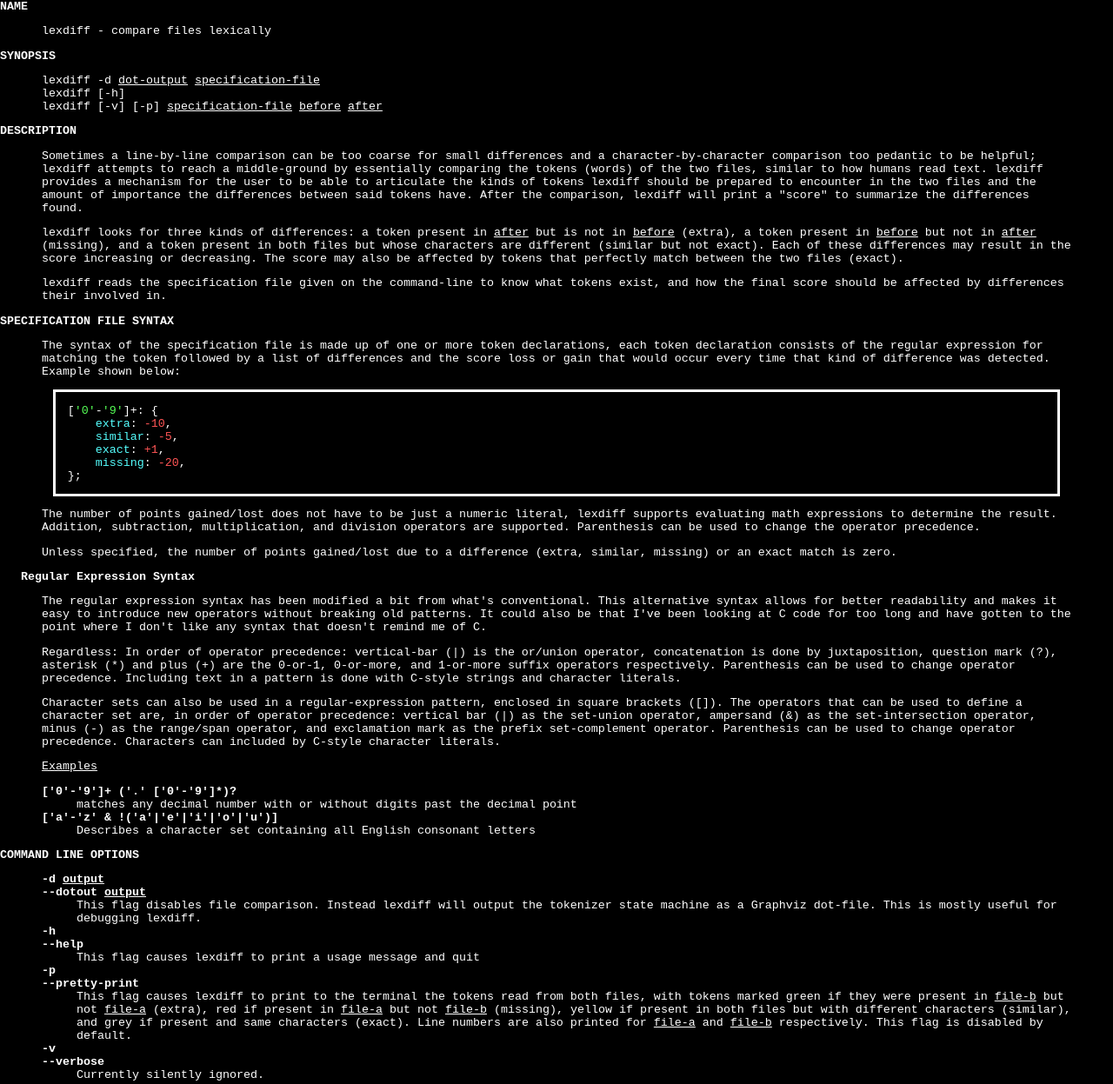
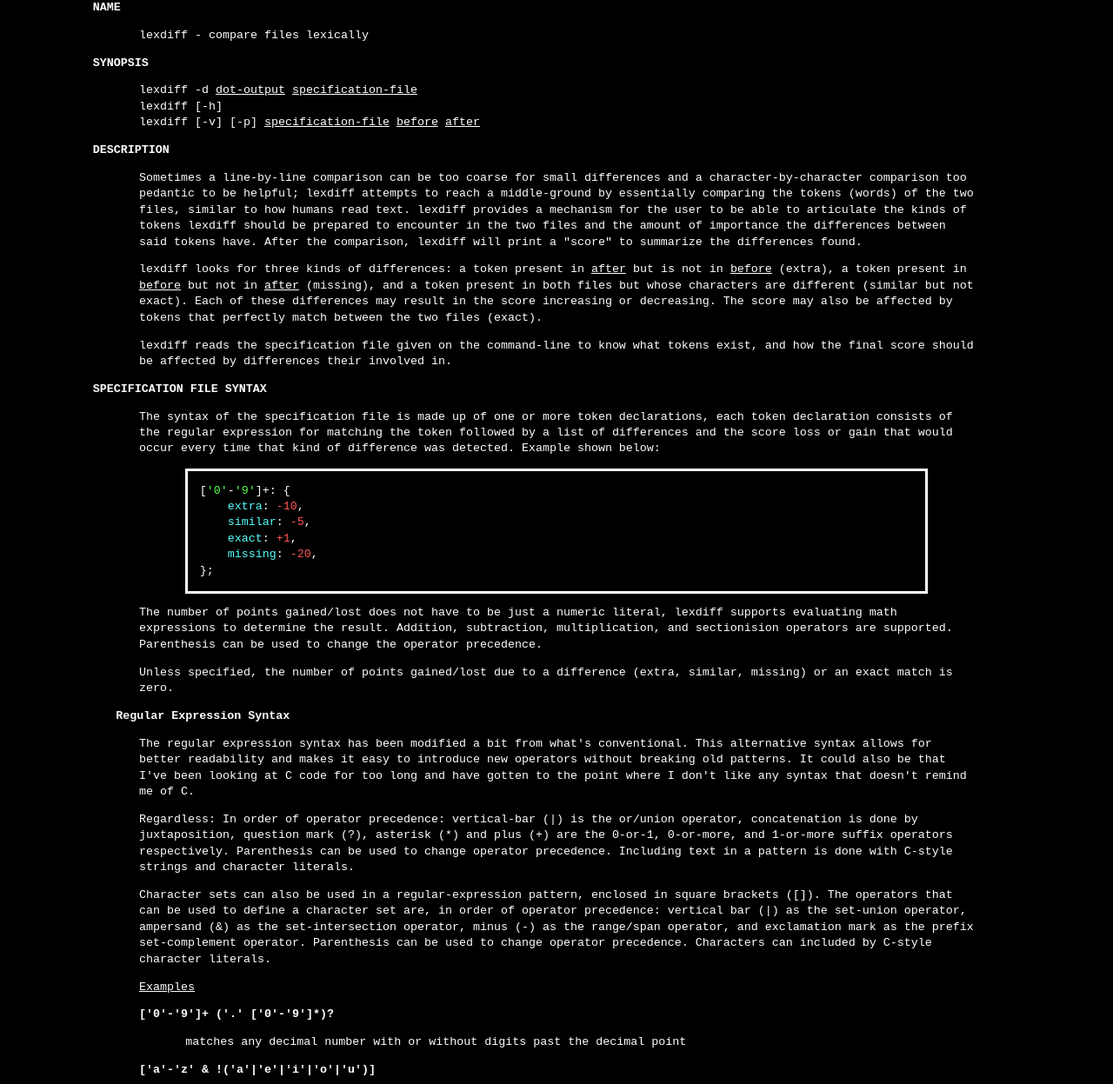
Before and after one commit to ZanderThannhauser/lexdiff, a plain HTML site: page docs/index.html in a window 1280 px wide. Shown: the top 1247 px of the page at 87% size. Drawn offline with Linux system fonts and the light colour scheme.

Commit message:
a bunch of changes with tom

```diff
--- a/docs/index.html
+++ b/docs/index.html
@@ -1,94 +1,92 @@
 
 <!-- vim: set expandtab ts=4 sw=4 tw=80:-->
 
+<!DOCTYPE html>
+
 <style>
     body {
-        margin-top: 0;
-        margin-left: 0.5in;
-        margin-right: 0.5in;
-        margin-bottom: 0.5in;
+        margin: 0 auto;
+        width: 95%;
+        max-width: 80em;
         font-family: monospace;
         font-size: 10pt;
         color: white;
         background-color: black;
-    }
-    p {
+        line-height: calc(1.0em + 0.4vw);
     }
     ul {
         list-style-type: none;
-        padding-inline-start: 0;
-    }
-    li {
+        padding: 0;
     }
     a:link {
-        color: white;
+        color: #0FF;
     }
     a:visited {
-        color: #666;
+        color: darkcyan;
     }
     a:hover {
       color: black;
-      background-color: white;
+      background-color: #0FF;
+    }
+    pre::-webkit-scrollbar {
+        display: none;
     }
     pre {
-        margin: 1em;
         padding: 1em;
-        border: solid;
-        border-color: white;
-        white-space:pre-wrap
+        border: .25em solid white;
+        overflow-x: scroll;
+        -ms-overflow-style: none;
+        scrollbar-width: none;
+    }
+    h1, h2, h3 {
+        margin: 0;
+        font-size: 1em;
+        background-color: black;
+        position: sticky;
     }
     h1 {
-        margin-left: -0.5in;
-        margin-block: 0;
-        font-size: 10pt;
         font-weight: bold;
-        position: sticky;
-        background-color: black;
         top: 0em;
-        left: 0;
+        text-transform: uppercase;
     }
     h2 {
-        margin-left: -0.25in;
-        margin-block: 0;
-        font-size: 10pt;
         font-weight: bold;
-        position: sticky;
-        background-color: black;
         top: 1em;
-        left: 0;
+        margin-left: 2.5%;
+        margin-right: 2.5%;
     }
     h3 {
-        font-size: 10pt;
-        margin-block: 0;
         font-weight: normal;
         text-decoration: underline;
-        position: sticky;
-        background-color: black;
         top: 2em;
-        left: 0;
     }
     dt {
         font-weight: bold;
     }
+    dt, p, table, ul, h3 {
+        margin: 1em 5%;
+    }
+    pre, dd {
+        margin: 1em 10%;
+    }
     table, th, td {
-        border: 2px solid black;
-        border-collapse: collapse;
-        padding: 0.5em;
+        border: 0.25em solid white;
+        padding: 1em;
     }
     table {
-        margin: 1em;
+        border-collapse: collapse;
     }
 </style>
 
 <html> <head> <title> Lexdiff </title> </head>
-       <body> <div> <h1> NAME </h1>
-                    <p>  lexdiff - compare files lexically </p> </div>
-              <div> <h1> SYNOPSIS </h1>
+       <body> <section> <h1> Name </h1>
+                         <p> lexdiff - compare files lexically </p> </section>
+              <section> <h1> SYNOPSIS </h1>
                    <ul> <li> lexdiff -d <u>dot-output</u> <u>specification-file</u> </li>
                         <li> lexdiff [-h] </li>
-                         <li> lexdiff [-v] [-p] <u>specification-file</u> <u>before</u> <u>after</u> </li> </ul> </div>
-              <div> <h1> DESCRIPTION </h1>
-                    <p>  Sometimes a line-by-line comparison
+                        <li> lexdiff [-v] [-p] <u>specification-file</u> <u>before</u> <u>after</u> </li> </ul> </section>
+              <section> <h1> Description </h1>
+                         <p> Sometimes a line-by-line comparison
                              can be too coarse for small differences and a
                              character-by-character comparison too pedantic to be helpful;
                              lexdiff attempts to reach a middle-ground by essentially
@@ -98,7 +96,7 @@
                              of tokens lexdiff should be prepared to encounter in the two
                              files and the amount of importance the differences between
                              said tokens have. After the comparison, lexdiff will print a
-                         "score" to summarize the differences found. <p>
+                             "score" to summarize the differences found. </p>
 
                          <p>  lexdiff looks for three kinds of differences: a token
                               present in <u>after</u> but is not in <u>before</u> (extra),
@@ -111,9 +109,9 @@
 
                          <p>  lexdiff reads the specification file given on the command-line
                               to know what tokens exist, and how the final score should
-                         be affected by differences their involved in. <p> </div>
+                              be affected by differences their involved in. </p> </section>
 
-              <div> <h1> SPECIFICATION FILE SYNTAX </h1>
+              <section> <h1> Specification File Syntax </h1>
                          <p>  The syntax of the specification file is made up of one or
                               more token declarations, each token declaration consists
                               of the regular expression for matching the token followed
@@ -126,26 +124,25 @@
     <span style="color:#5FF">exact</span>: <span style="color:#F55">+1</span>,
     <span style="color:#5FF">missing</span>: <span style="color:#F55">-20</span>,
 };</code></pre>
-
                          <p>  The number of points gained/lost does not have to be just
                               a numeric literal, lexdiff supports evaluating math expressions
                               to determine the result. Addition, subtraction,
-                         multiplication, and division operators are supported.
+                              multiplication, and sectionision operators are supported.
                               Parenthesis can be used to change the operator precedence. </p>
 
                          <p>  Unless specified, the number of points gained/lost due
                               to a difference (extra, similar, missing) or an
                               exact match is zero.</p>
 
-                    <div> <h2> Regular Expression Syntax </h2>
-                          <p>  The regular expression syntax has been modified a bit from
+                    <section> <h2> Regular Expression Syntax </h2>
+                               <p> The regular expression syntax has been modified a bit from
                                    what's conventional. This alternative syntax allows for
                                    better readability and makes it easy to introduce new
                                    operators without breaking old patterns. It could also
                                    be that I've been looking at C code for too long and
                                    have gotten to the point where I don't like any syntax
                                    that doesn't remind me of C.</p>
-                          <p>  Regardless: In order of operator
+                               <p> Regardless: In order of operator
                                    precedence: vertical-bar (|) is the or/union operator,
                                    concatenation is done by juxtaposition, question mark (?),
                                    asterisk (*) and plus (+) are the 0-or-1, 0-or-more, and
@@ -153,7 +150,7 @@
                                    be used to change operator precedence.
                                    Including text in a pattern is done with C-style strings
                                    and character literals.</p>
-                          <p>  Character sets can also be used
+                               <p> Character sets can also be used
                                    in a regular-expression pattern, enclosed in
                                    square brackets ([]). The operators that can be used
                                    to define a character set are, in order of
@@ -162,23 +159,23 @@
                                    minus (-) as the range/span operator, and exclamation
                                    mark as the prefix set-complement operator. Parenthesis can
                                    be used to change operator precedence. Characters can
-                               included by C-style character literals.<p>
+                                   included by C-style character literals.</p>
 
-                          <div> <h3> Examples </h3>
+                         <section> <h3> Examples </h3>
                                    <dl> <dt> ['0'-'9']+ ('.' ['0'-'9']*)?</dt>
                                         <dd> matches any decimal number with or without digits past
                                              the decimal point</dd>
                                         <dt> ['a'-'z' & !('a'|'e'|'i'|'o'|'u')]</dt>
                                         <dd> Describes a character set containing all English
-                                          consonant letters</dd></dl></div></div></div>
+                                            consonant letters</dd></dl></section></section></section>
 
-              <div> <h1> COMMAND LINE OPTIONS </h1>
+              <section> <h1> Command Line Options </h1>
                         <dl> <dt>-d <u>output</u></dt>
                              <dt>--dotout <u>output</u></dt>
                              <dd>This flag disables file comparison. Instead lexdiff
                                  will output the tokenizer state machine as a
                                  Graphviz dot-file. This is mostly useful for debugging
-                             lexdiff. </dd>
+                                lexdiff.</dd>
                              <dt>-h</dt>
                              <dt>--help</dt>
                              <dd>This flag causes lexdiff to print a usage message
@@ -197,9 +194,9 @@
                                  flag is disabled by default. </dd>
                              <dt>-v</dt>
                              <dt>--verbose</dt>
-                         <dd>Currently silently ignored.</dd> </dl> </div>
+                             <dd>Currently silently ignored.</dd> </dl> </section>
 
-              <div> <h1> EXAMPLES </h1>
+              <section> <h1> Examples </h1>
                          <p> For an example, let's say there are two files listing kinds
                              of fruit. Whitespace doesn't matter, and 'onions' is especially
                              important to keep. The specification file is
@@ -221,9 +218,7 @@
 <span style="color:#5F5">"onions"</span>: {
     <span style="color:#5FF">missing</span>: <span style="color:#F55">-50</span>,
 };</code></pre>
-
                         <p> Running lexdiff on these two input files would yield the output: </p>
-
                       <pre><code>$ cat before.txt
 apples,bananas,peaches
 dragonfruit,grapefruit
@@ -251,9 +246,9 @@ score: 74
                         misspelled (-5 points), the comma between 'dragonfruit'
                         and 'grapefruit' was removed (-1 point) and 'grapes' is
                         missing (-20 points).
-                        100 - 5 - 1 - 20 = 74. </p> </div>
+                        100 - 5 - 1 - 20 = 74. </p> </section>
 
-              <div> <h1> BUILDING </h1>
+              <section> <h1> Building </h1>
                     <p>  The source code for lexdiff can be found on its
                          <a href="https://github.com/ZanderThannhauser/lexdiff">Github page</a>.
                          Building lexdiff is fairly simple, run 'make' to build and
@@ -264,24 +259,24 @@ score: 74
                          command 'sudo apt install libgmp-dev'.
                          The installation prefix defaults
                          to ${HOME}/bin, this can be changed by setting it in
-                         the call to make: 'make install PREFIX=/something/else'.</p> </div>
+                         the call to make: 'make install PREFIX=/something/else'.</p> </section>
 
-              <div> <h1> NOTES </h1>
+              <section> <h1> Notes </h1>
                     <h2> The Tokenizer </h2>
                     <p>  It is worth noting that lexdiff's tokenization is greedy,
                          meaning that it will always try to put characters into
                          the largest token it can.</p>
                     <p>  Sometimes a string could be identified as either one token
                          or another, lexdiff will resolve this ambiguity by using
-                         the token declared later in the specification file. </p> </div>
+                         the token declared later in the specification file. </p> </section>
 
-              <div> <h1> AUTHOR </h1>
-                    <p>  Written by Alexander Thannhauser. </p> </div>
+              <section> <h1> Author </h1>
+                    <p>  Written by Alexander Thannhauser. </p> </section>
 
-              <div> <h1> REPORTING BUGS </h1>
-                    <p>  Report bugs to: <a href="mailto:zthannhauser@gmail.com">zthannhauser@gmail.com</a>. </p> </div>
+              <section> <h1> Reporting Bugs </h1>
+                    <p>  Report bugs to: <a href="mailto:zthannhauser@gmail.com">zthannhauser@gmail.com</a>. </p> </section>
 
-              <div> <h1> SEE ALSO </h1>
+              <section> <h1> See Also </h1>
                     <ul style="display:flex;"
                        > <li> <a href="https://github.com/ZanderThannhauser/zebu">zebu(1)</a>, </li>
-                         <li> <a href="https://github.com/ZanderThannhauser/zest">zest(1)</a> </li> </ul> </div> </body> </html>
+                         <li> <a href="https://github.com/ZanderThannhauser/zest">zest(1)</a> </li> </ul> </section> </body> </html>
```
Lines whose indentation alone changed are shown as unchanged.
